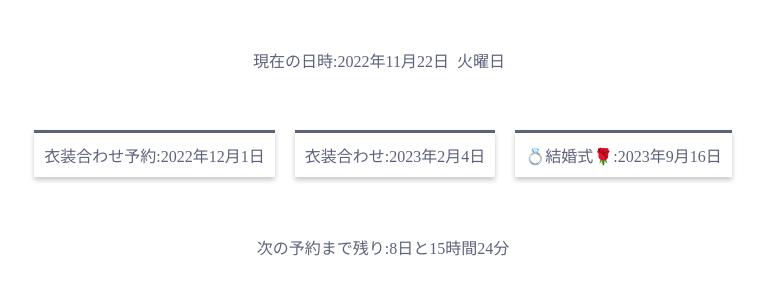
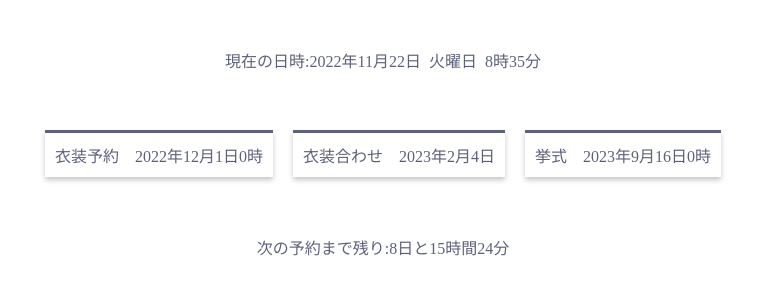
Before and after one commit to enomotoryota/Wedding-time, a plain HTML site: page index.html in a window 1280 px wide. Shown: the whole page, without its empty margins (257-1022 px from the left). Drawn offline with nearby package versions, Linux system fonts and the light colour scheme.

Commit message:
Update index.html

```diff
--- a/index.html
+++ b/index.html
@@ -7,7 +7,7 @@
     <link rel="stylesheet" href="style.css" />
     <title>Wedding time</title>
   </head>
-  <body>
+ <body>
     <!-- 現在の日時 -->
     <div id="today" class="container1">
       <div class="today">現在の日時:</div>
@@ -15,42 +15,41 @@
       <div class="month"></div>
       <div class="date"></div>
       <div class="day"></div>
-      <!-- <div class="hours"></div>
-      <div class="minutes"></div> -->
+      <div class="hours"></div>
+      <div class="minutes"></div>
     </div>
 
     <div class="wrapper">
       <!-- 衣装合わせ -->
       <div id="limited_1" class="container">
-        <div class="today">衣装合わせ予約:</div>
+        <div class="today">衣装予約　</div>
+
         <div class="year"></div>
         <div class="month"></div>
         <div class="date"></div>
         <!-- <div class="day"></div> -->
-        <!-- <div class="hours"></div>
-      <div class="minutes"></div> -->
+        <div class="hours"></div>
+        <!-- <div class="minutes"></div> -->
       </div>
 
       <!-- 結婚式 -->
       <div id="limited_2" class="container">
-        <div class="today">衣装合わせ:</div>
+        <div class="today">衣装合わせ　</div>
         <div class="year"></div>
         <div class="month"></div>
         <div class="date"></div>
-        <!-- <div class="day"></div> -->
-        <!-- <div class="hours"></div>
-      <div class="minutes"></div> -->
+
+        <!-- <div class="hours"></div> -->
       </div>
 
       <!-- 結婚式 -->
       <div id="limited_3" class="container">
-        <div class="today">💍結婚式🌹:</div>
+        <div class="today">挙式　</div>
         <div class="year"></div>
         <div class="month"></div>
         <div class="date"></div>
-        <!-- <div class="day"></div> -->
-        <!-- <div class="hours"></div>
-            <div class="minutes"></div> -->
+
+        <div class="hours"></div>
       </div>
     </div>
     <!-- 残り日数・時間 -->
@@ -61,21 +60,6 @@
       <div class="minutes"></div>
     </div>
 
-    <!--
-    <div id="count2" class="container">
-      <p>衣装合わせまで残り :</p>
-      <div class="today2"></div>
-      <div class="hours2"></div>
-      <div class="minutes2"></div>
-    </div>
-
-    <div id="count3" class="container">
-      <p>結婚式まで残り :</p>
-      <div class="today2"></div>
-      <div class="hours2"></div>
-      <div class="minutes2"></div>
-    </div> -->
-
     <script src="https://cdnjs.cloudflare.com/ajax/libs/jquery/3.6.0/jquery.min.js"></script>
     <script src="main.js"></script>
     <!-- �����g�̃p�X�ɕύX -->
```
